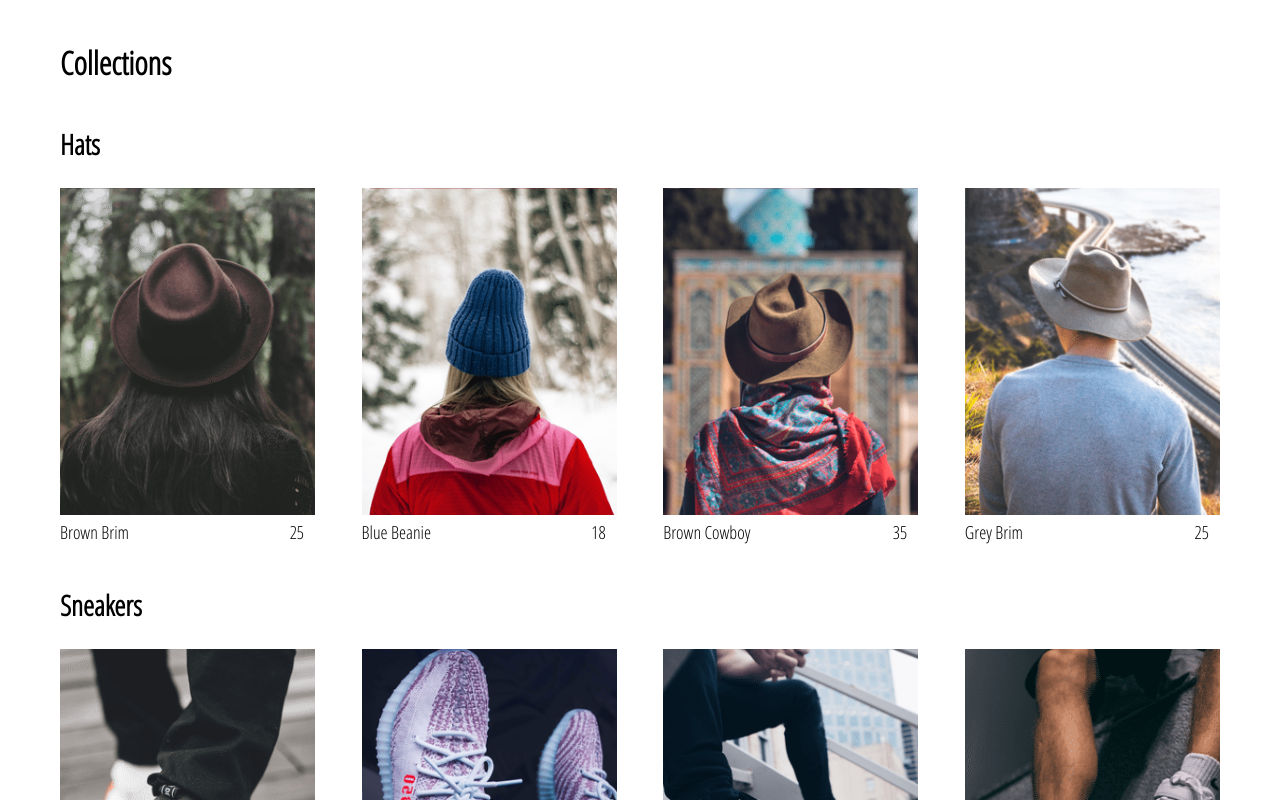
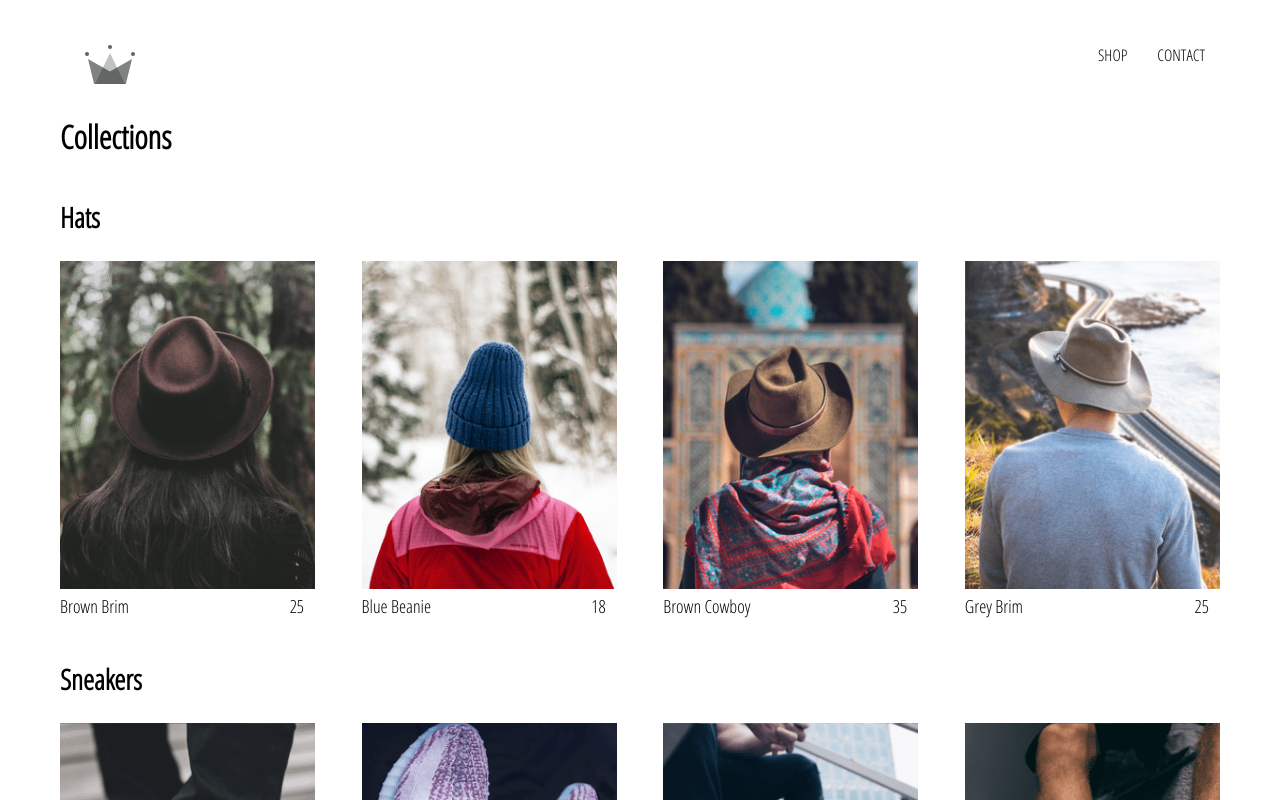
Before and after one commit to sajmeri/react-ecommerce-2020, a React (Create React App) app: page /shop in a window 1280 px wide. Shown: the top 800 px of the page. Built offline with nearby package versions, Linux system fonts and the light colour scheme.

Commit message:
Header compoent added

```diff
--- a/src/App.css
+++ b/src/App.css
@@ -2,3 +2,8 @@
   font-family: 'open sans condensed';
   padding: 20px 60px;
 }
+
+a {
+  color: black;
+  text-decoration: none;
+}
--- a/src/App.js
+++ b/src/App.js
@@ -3,14 +3,14 @@
 import './App.css';
 import Homepage from "./pages/homepage/homepage.component";
 import ShopPage from "./pages/shoppage/shoppage.component";
-
+import Header from "./components/header/header.component";
 function App() {
   return (
     <div className="App">
+      <Header />
       <Switch>
         <Route exact path="/" component={Homepage} />
         <Route path="/shop" component={ShopPage} />
-
       </Switch>
     </div>
   );
--- /dev/null
+++ b/src/components/header/header.component.jsx
@@ -0,0 +1,19 @@
+import React from "react";
+import "./header.styles.scss";
+import {Link} from "react-router-dom";
+import {ReactComponent as Logo} from "../../assets/crown.svg";
+
+
+const Header = () => (
+    <div className="header">
+        <Link className="logo-container">
+            <Logo className="logo" to="/" />
+        </Link>
+        <div className="options">
+            <Link className="option" to="/shop">SHOP</Link>
+            <Link className="option">CONTACT</Link>
+        </div>
+    </div>
+)
+
+export default Header;
--- /dev/null
+++ b/src/components/header/header.styles.scss
@@ -0,0 +1,25 @@
+.header {
+  height: 70px;
+  width: 100%;
+  display: flex;
+  justify-content: space-between;
+  margin-bottom: 25px;
+
+  .logo-container {
+    height: 100%;
+    width: 70px;
+    padding: 25px;
+  }
+
+  .options {
+    width: 50%;
+    height: 100%;
+    display: flex;
+    align-items: center;
+    justify-content: flex-end;
+
+    .option {
+      padding: 10px 15px;
+    }
+  }
+}
```
Also changed, not shown: src/assets/crown.svg (added).
